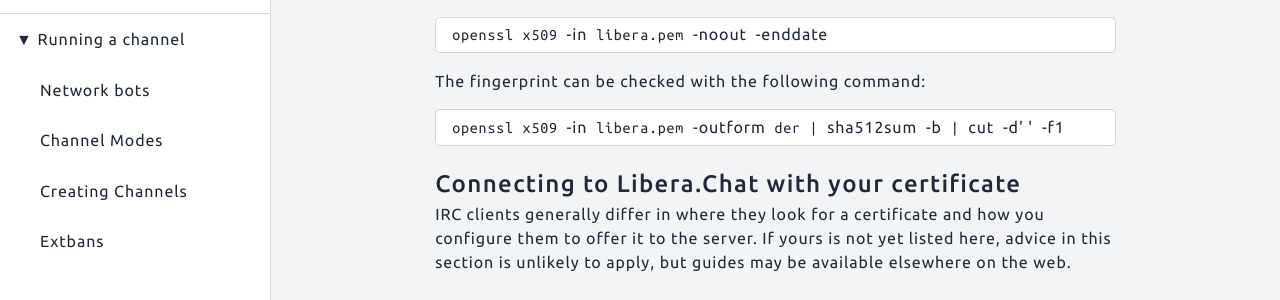
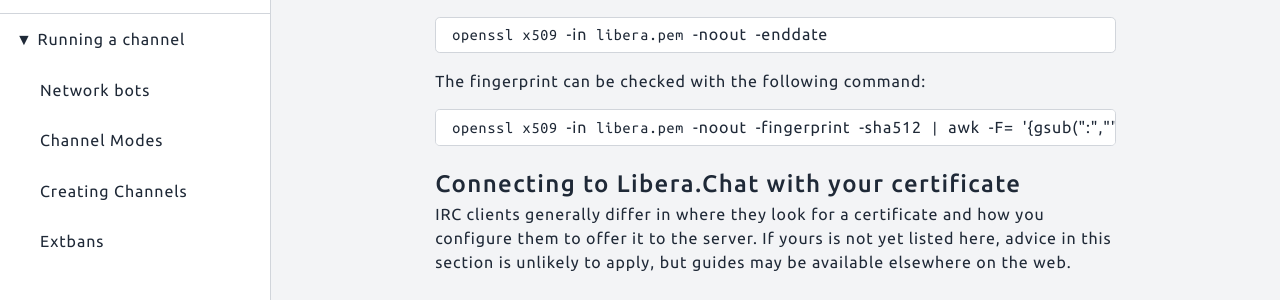
Before and after one commit to Libera-Chat/libera-chat.github.io, a Jekyll site: the page built from content/_guides/certfp.md, in a window 1280 px wide and 900 px high, scrolled down 576 px. Shown: the part 142-442 px from the top of the window. Built offline with Jekyll 4.4.1, drawn with Linux system fonts in a browser that asks for light colours.

Commit message:
Print certificate's SHA512 fingerprint, not its SHA512 hash sum (#82)

````diff
--- a/content/_guides/certfp.md
+++ b/content/_guides/certfp.md
@@ -40,7 +40,7 @@
 The fingerprint can be checked with the following command:
 
 ```sh
-openssl x509 -in libera.pem -outform der | sha512sum -b | cut -d' ' -f1
+openssl x509 -in libera.pem -noout -fingerprint -sha512 | awk -F= '{gsub(":",""); print tolower ($2)}'
 ```
 
 ## Connecting to Libera.Chat with your certificate
````
